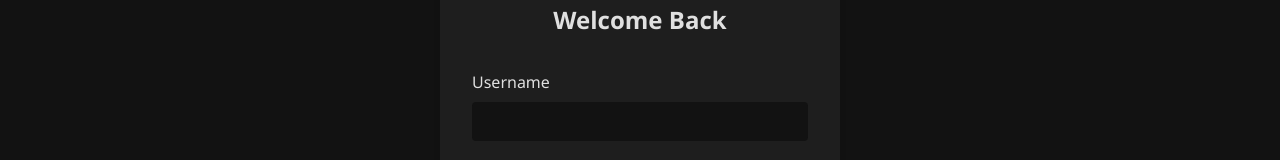
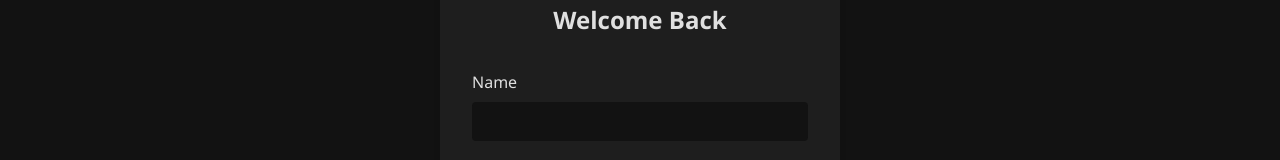
Before and after one commit to vinyaspoojary318-cloud/chess, a React (Vite) app: page /login in a window 1280 px wide. Shown: the part 183-343 px from the top of the page. Built offline with nearby package versions, Linux system fonts and the light colour scheme.

Commit message:
Change Username to Name

```diff
--- a/src/pages/AuthPage.tsx
+++ b/src/pages/AuthPage.tsx
@@ -15,7 +15,7 @@ export function AuthPage() {
   const handleSubmit = async (e: React.FormEvent) => {
     e.preventDefault();
     if (!username.trim() || !password.trim()) {
-      setError('Username and password are required');
+      setError('Name and password are required');
       return;
     }
 
@@ -41,9 +41,9 @@ export function AuthPage() {
       navigate('/');
     } catch (err: any) {
       if (err.message.includes('Invalid login credentials')) {
-        setError('Invalid username or password');
+        setError('Invalid name or password');
       } else if (err.message.includes('User already registered')) {
-        setError('Username already taken. Please choose another one.');
+        setError('Name already taken. Please choose another one.');
       } else {
         setError(err.message);
       }
@@ -80,7 +80,7 @@ export function AuthPage() {
 
         <form onSubmit={handleSubmit} style={{ display: 'flex', flexDirection: 'column', gap: '1rem' }}>
           <div>
-            <label style={{ display: 'block', marginBottom: '0.5rem' }}>Username</label>
+            <label style={{ display: 'block', marginBottom: '0.5rem' }}>Name</label>
             <input
               type="text"
               value={username}
```
